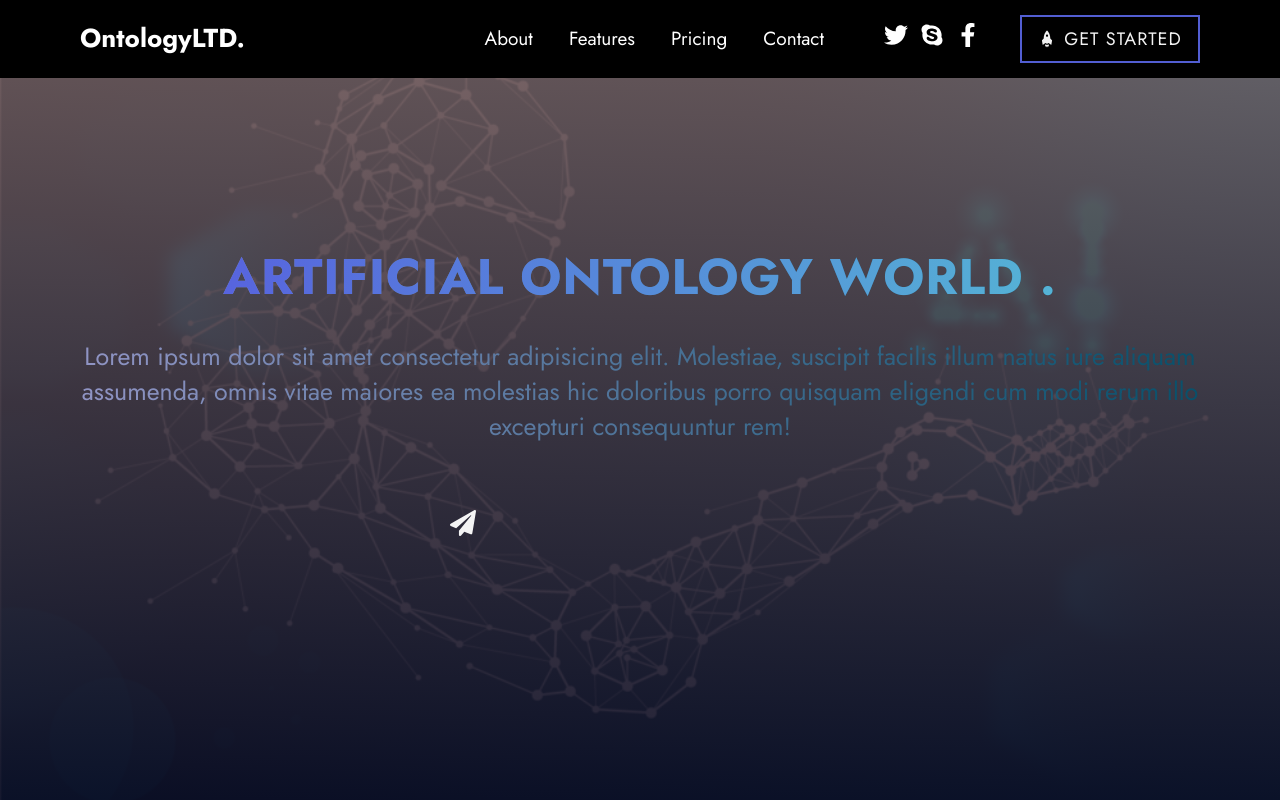
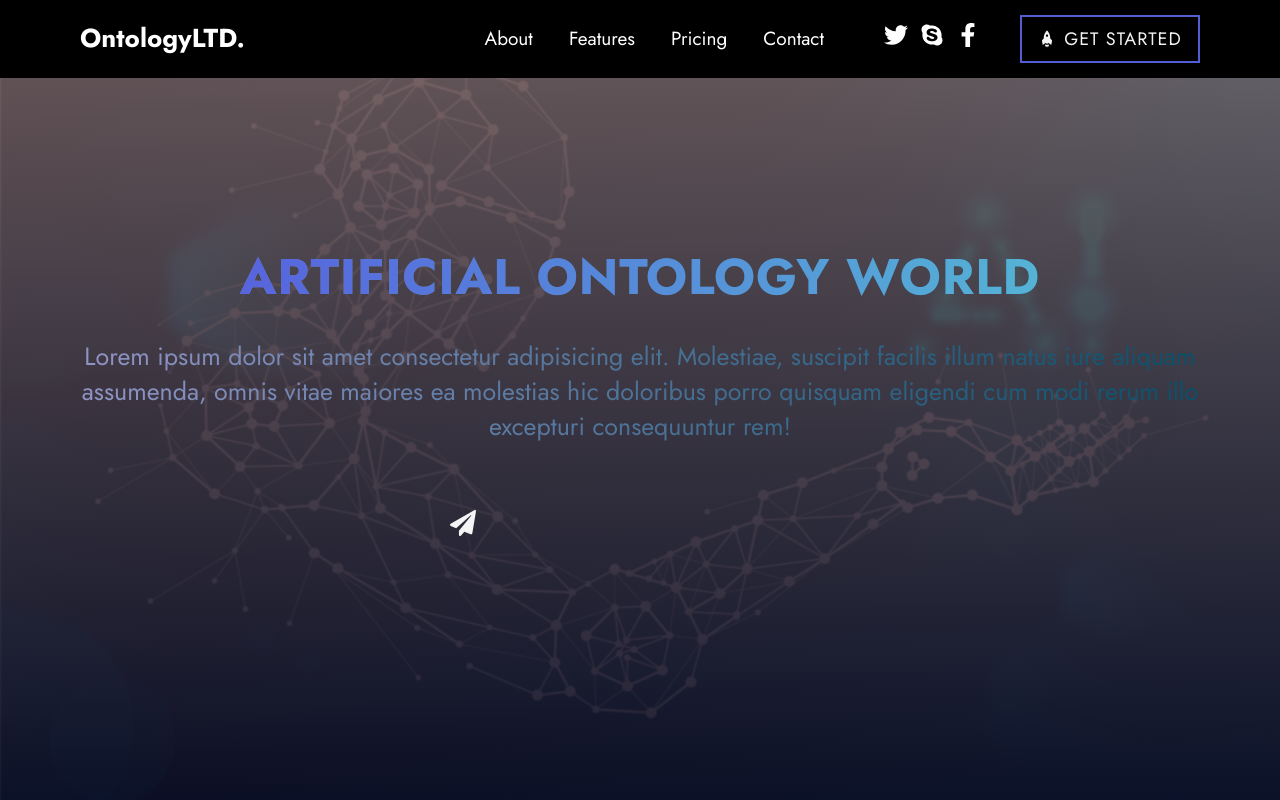
Before and after one commit to Habibrifat/ArtificialWebsite, a React (Create React App) app: page / in a window 1280 px wide. Shown: the top 800 px of the page. Built offline with nearby package versions, Linux system fonts and the light colour scheme.

Commit message:
name change

```diff
--- a/src/components/Header/header.jsx
+++ b/src/components/Header/header.jsx
@@ -7,7 +7,7 @@ const Header = () => {
       <Navbar />
       <div className="container">
         <div className="header-content">
-          <h1 className="header-title">Artificial ontology world .</h1>
+          <h1 className="header-title">Artificial ontology world</h1>
           <p className="header-desc">
             Lorem ipsum dolor sit amet consectetur adipisicing elit. Molestiae,
             suscipit facilis illum natus iure aliquam assumenda, omnis vitae
```
